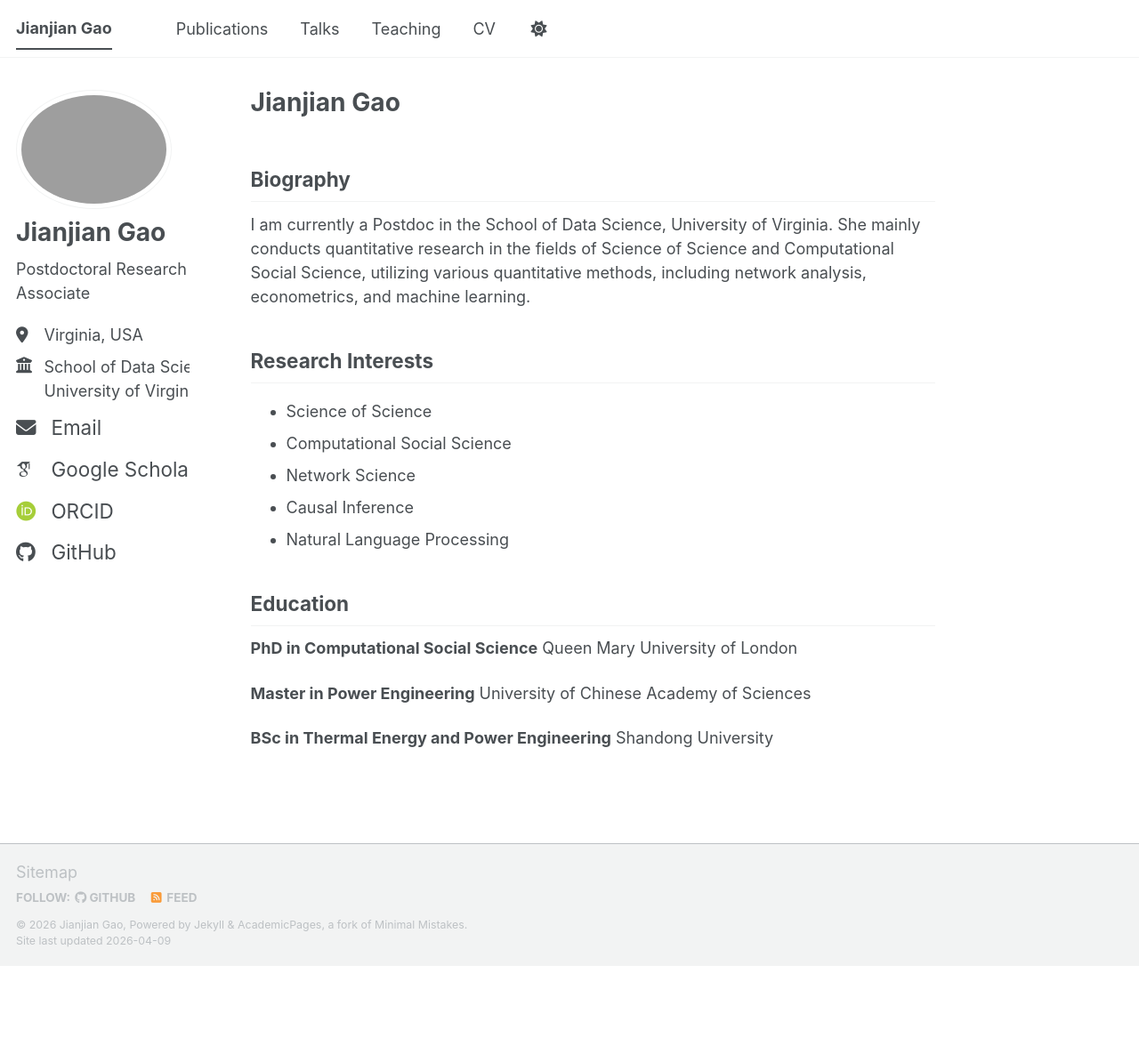
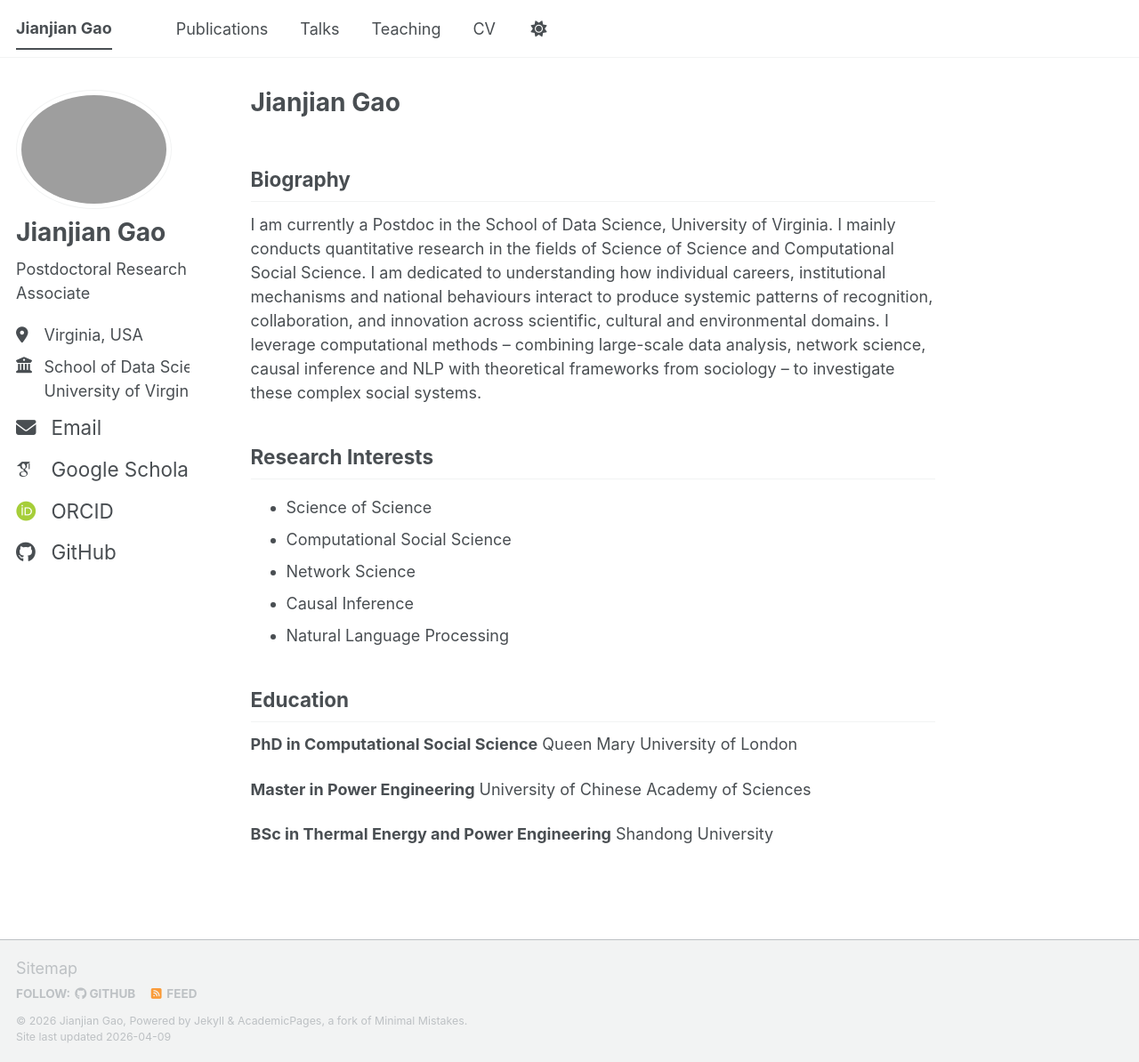
Before and after one commit to jiaoyang2018/jiaoyang2018.github.io, a Jekyll site: the page built from _pages/about.md, in a window 1280 px wide and 1194 px high. Shown: the whole window at 89% size. Built offline with Jekyll 4.4.1, drawn with Linux system fonts in a browser that asks for light colours; some web fonts are replaced; a script bundle is joined from its source files by our own code; library files that are not in the unit come from our copies.

Commit message:
Update about page
Co-Authored-By: Claude Sonnet 4.6 <noreply@anthropic.com>

```diff
--- a/_pages/about.md
+++ b/_pages/about.md
@@ -9,7 +9,7 @@ redirect_from:
 
 ## Biography
 
-I am currently a Postdoc in the School of Data Science, University of Virginia. She mainly conducts quantitative research in the fields of Science of Science and Computational Social Science, utilizing various quantitative methods, including network analysis, econometrics, and machine learning.
+I am currently a Postdoc in the School of Data Science, University of Virginia. I mainly conducts quantitative research in the fields of Science of Science and Computational Social Science. I am dedicated to understanding how individual careers, institutional mechanisms and national behaviours  interact to produce systemic patterns of recognition, collaboration, and innovation across scientific, cultural and environmental domains. I leverage computational methods -- combining large-scale data analysis, network science, causal inference and NLP with theoretical frameworks from sociology -- to investigate these complex social systems.
 
 ## Research Interests
 
```
